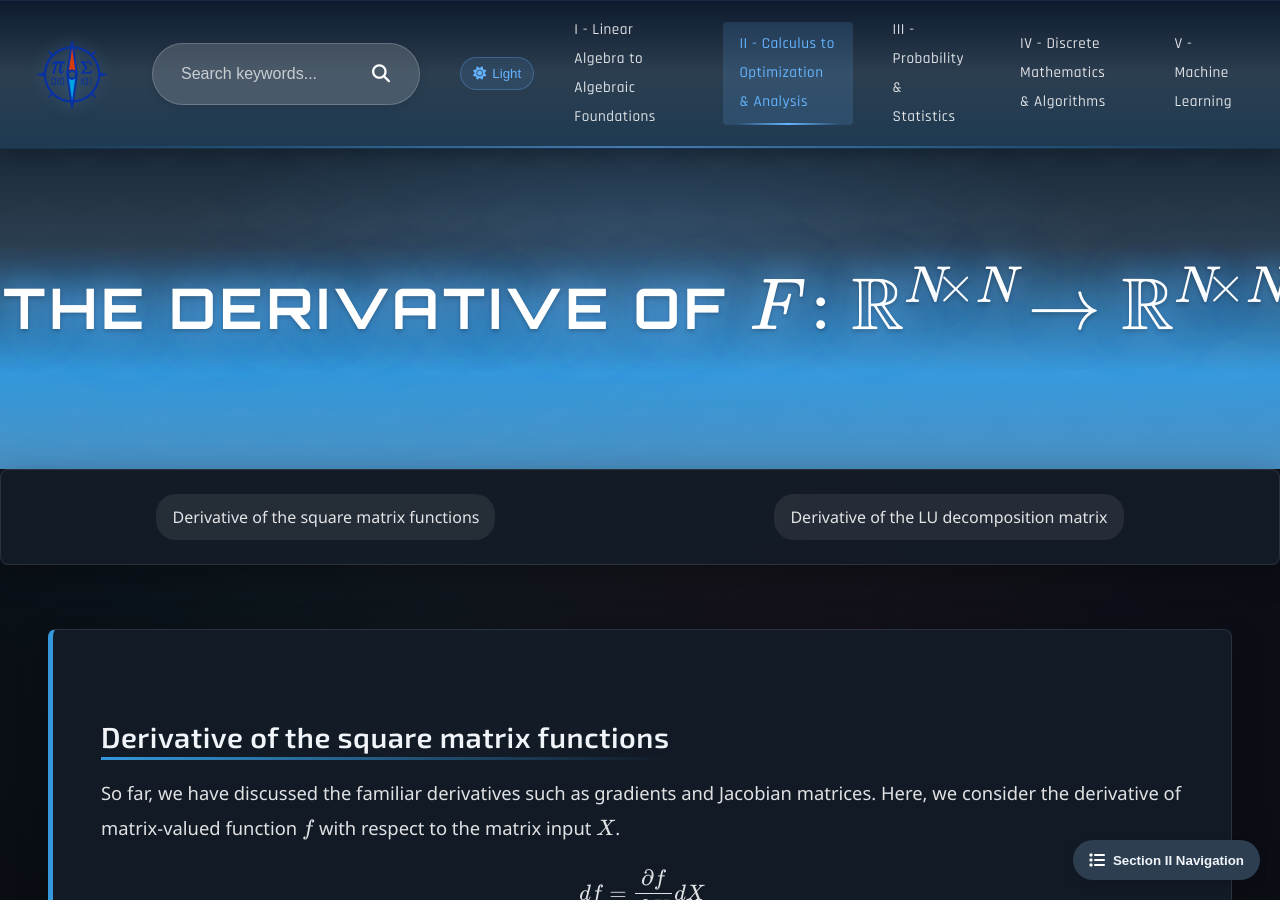
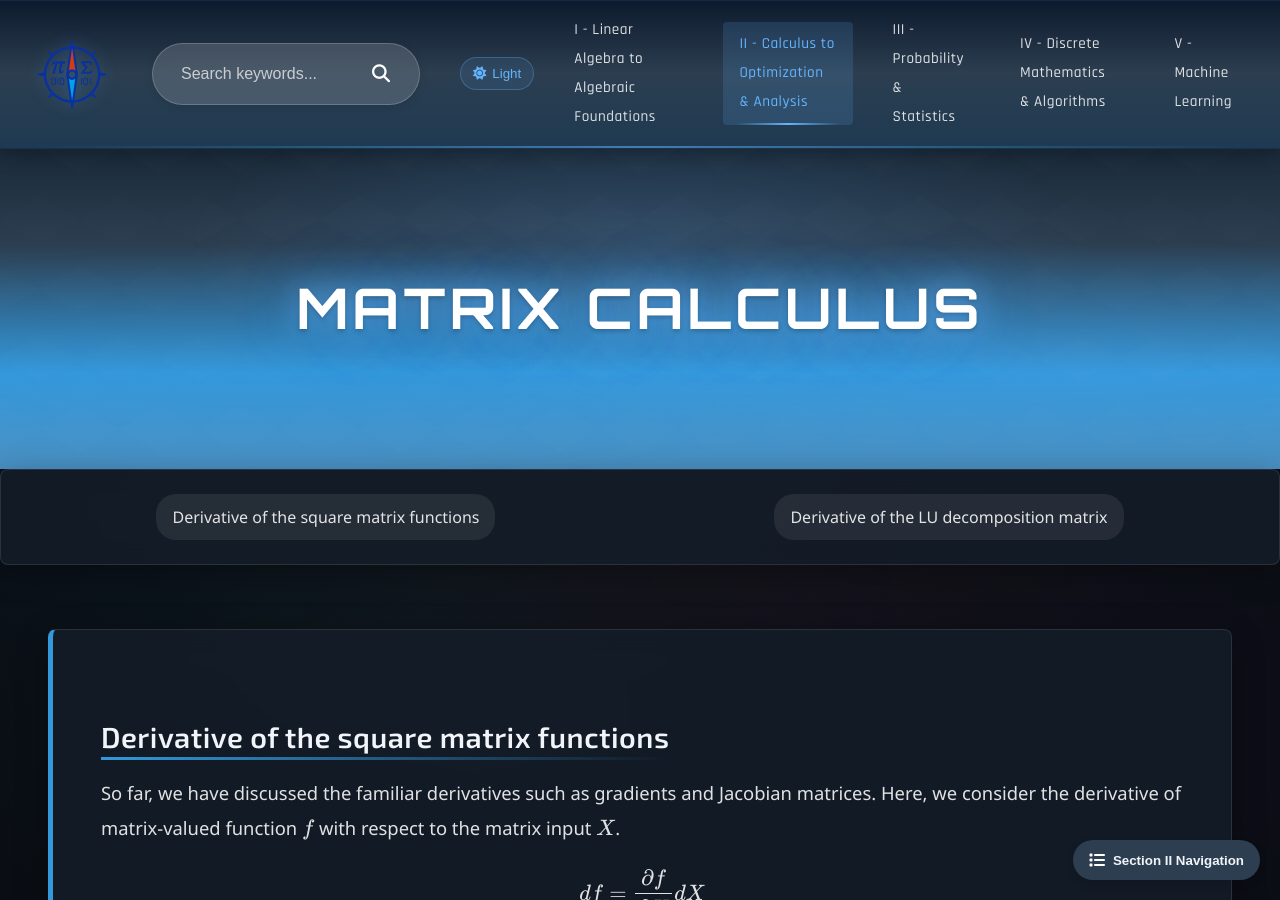
Before and after one commit to Yusukey01/yusukey01.github.io, a Jekyll site: the page built from Mathematics/Calculus/matrix_cal.html, in a window 1280 px wide and 900 px high. Built offline with Jekyll 4.4.1, drawn with Linux system fonts in a browser that asks for light colours.

Commit message:
refine the page

```diff
--- a/Mathematics/Calculus/matrix_cal.html
+++ b/Mathematics/Calculus/matrix_cal.html
@@ -12,8 +12,7 @@ uses_python: false
         {% include learning_resource_schema.html topic_id=page.topic_id %}
 
         <div class="hero-section">
-            <h1 class="webpage-name"> The Derivative of \(f:\mathbb{R}^{n \times n} \rightarrow \mathbb{R}^{n \times n}\)
-            </h1>
+            <h1 class="webpage-name">Matrix Calculus</h1>
         </div>
 
         {% include section_navigation.html %}
```
